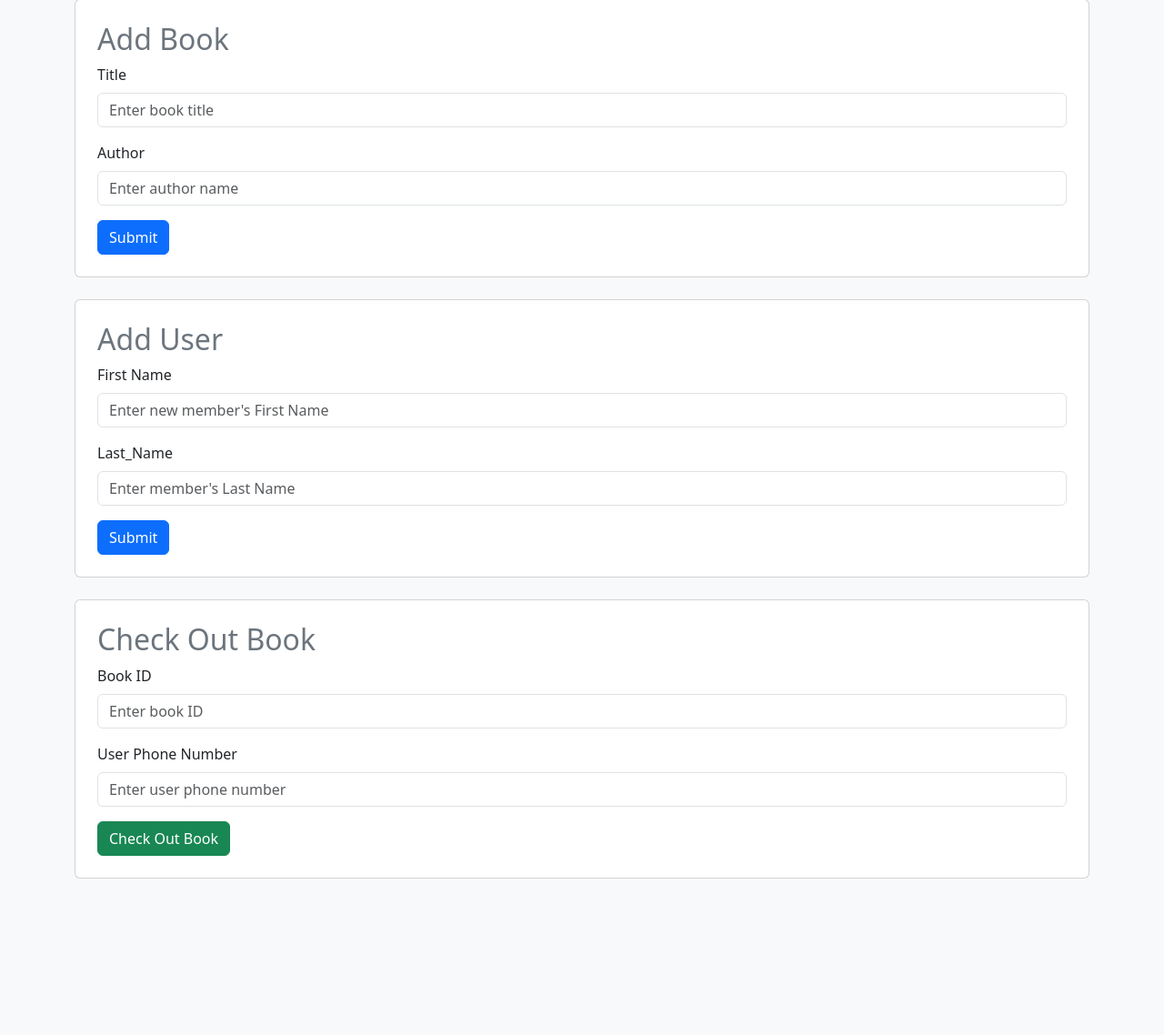
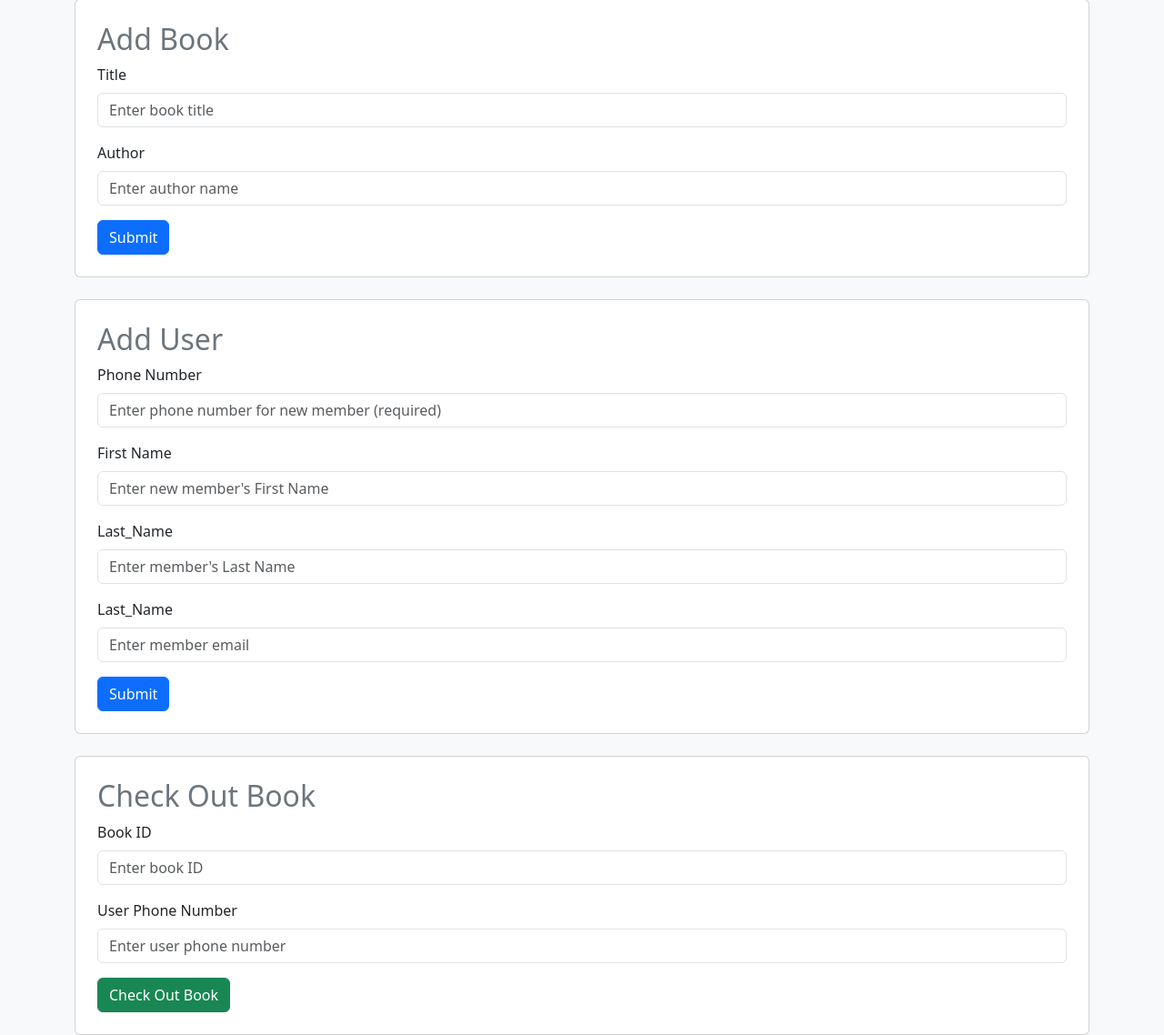
Before and after one commit to ijkeleher/library-portal, a Flask app: page / in a window 1280 px wide. Shown: the part 318-1456 px from the top of the page at 91% size. Before the commit the page ends 1284 px from the top, so only its background shows below. Run offline with Flask 3, Linux system fonts and the light colour scheme; data that the repository does not hold is empty.

Commit message:
feat: users can be added via web ui

```diff
--- a/app/templates/index.html
+++ b/app/templates/index.html
@@ -60,12 +60,20 @@
         <h2 class="text-secondary">Add User</h2>
         <form method="POST" action="/createUser">
             <div class="mb-3">
-            <label for="first_name" class="form-label">First Name</label>
-            <input type="first_name" class="form-control" id="first_name" name="first_name" placeholder="Enter new member's First Name" required>
+            <label for="id" class="form-label">Phone Number</label>
+            <input type="id" class="form-control" id="id" name="id" placeholder="Enter phone number for new member (required)" required>
             </div>
             <div class="mb-3">
-            <label for="last_name" class="form-label">Last_Name</label>
-            <input type="text" class="form-control" id="author" name="author" placeholder="Enter member's Last Name" required>
+                <label for="first_name" class="form-label">First Name</label>
+                <input type="first_name" class="form-control" id="first_name" name="first_name" placeholder="Enter new member's First Name" required>
+            </div>
+            <div class="mb-3">
+                <label for="last_name" class="form-label">Last_Name</label>
+                <input type="text" class="form-control" id="last_name" name="last_name" placeholder="Enter member's Last Name" required>
+            </div>
+            <div class="mb-3">
+                <label for="email" class="form-label">Last_Name</label>
+                <input type="text" class="form-control" id="email" name="email" placeholder="Enter member email">
             </div>
             <button type="submit" class="btn btn-primary">Submit</button>
         </form>
```
